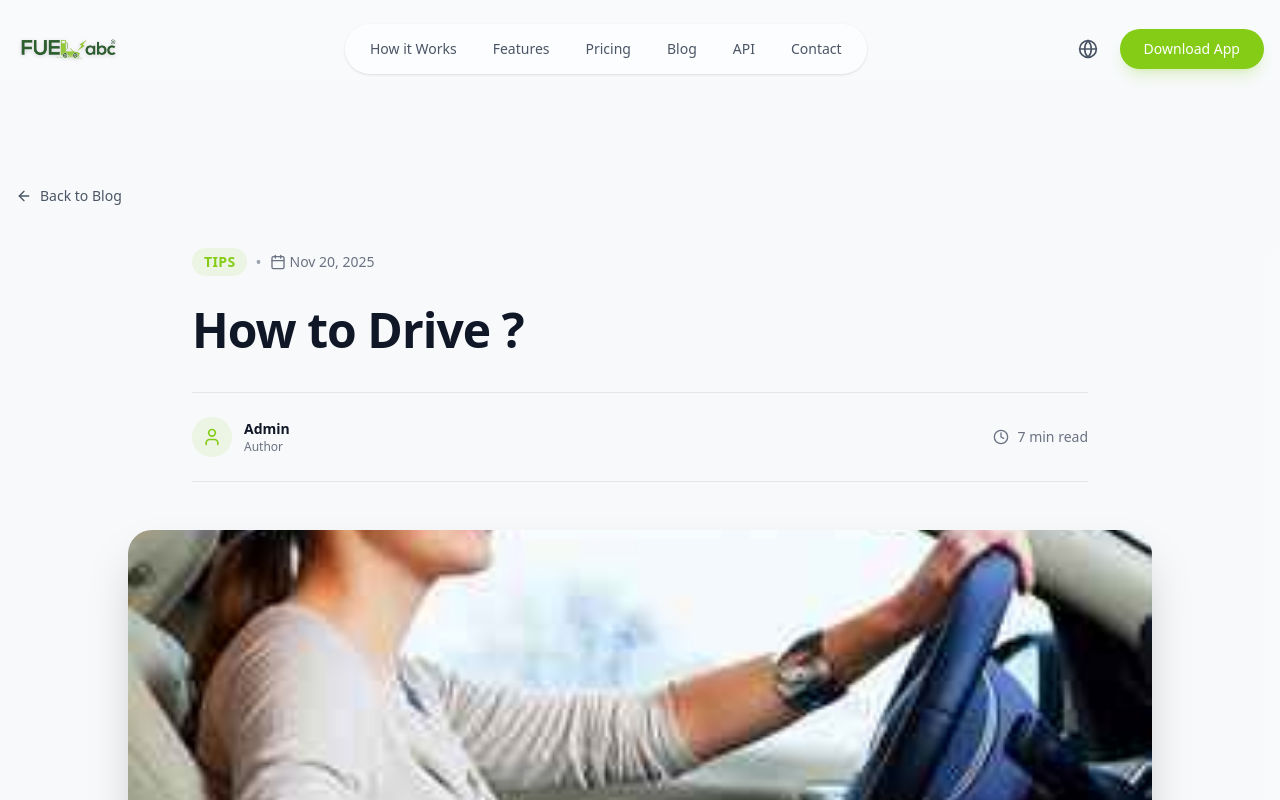
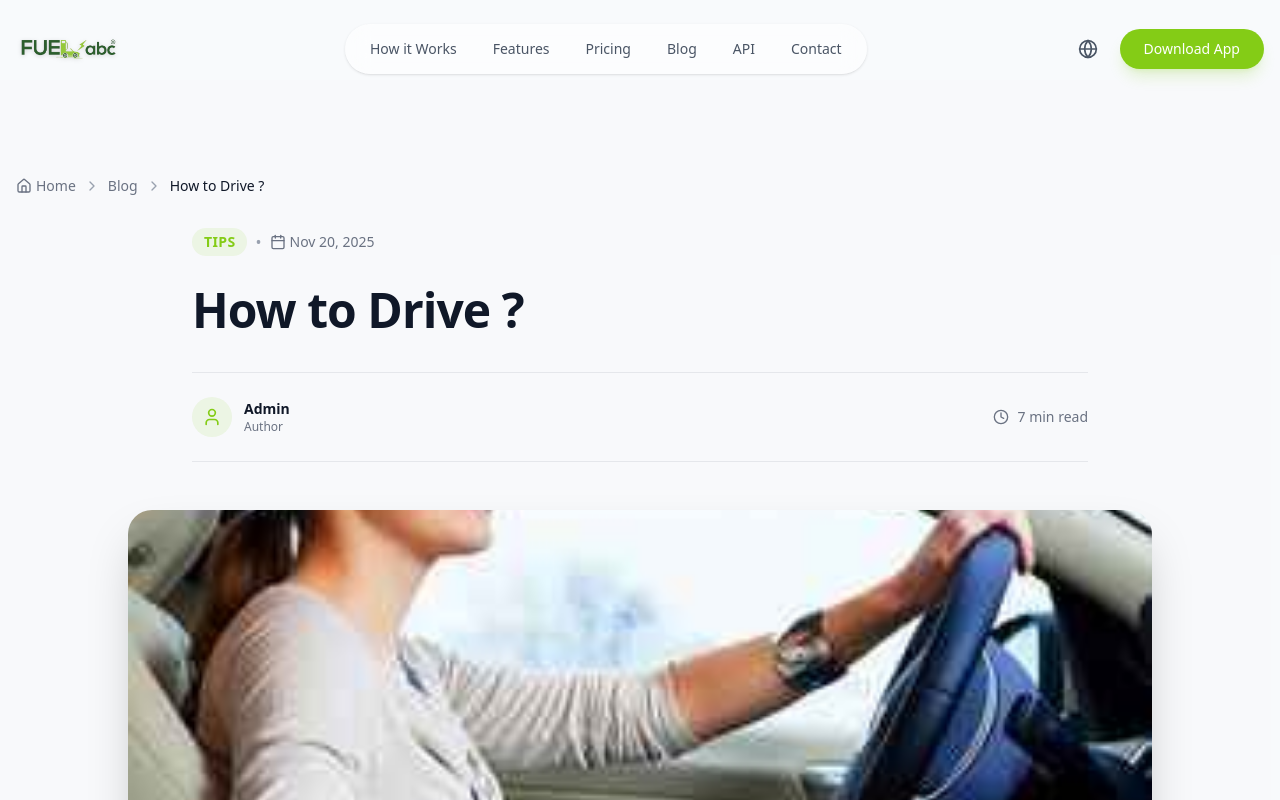
Before and after one commit to anmoldeep01/fuelabc-frontent, a Next.js app: page /blog/how-to-drive in a window 1280 px wide. Shown: the top 800 px of the page. Built offline with nearby package versions, Linux system fonts and the light colour scheme.

Commit message:
minnor fix

```diff
--- a/src/app/blog/[slug]/page.tsx
+++ b/src/app/blog/[slug]/page.tsx
@@ -1,17 +1,27 @@
-"use client";
-
 import React from "react";
 import Image from "next/image";
 import Link from "next/link";
-import { notFound, useParams } from "next/navigation";
-import { ArrowLeft, Calendar, Clock, User, ArrowRight } from "lucide-react";
+import { notFound } from "next/navigation";
+import { ArrowLeft, Calendar, Clock, User, ArrowRight, ChevronRight, Home } from "lucide-react";
 import { Button } from "@/components/ui/Button";
 import { ScrollAnimation } from "@/components/ui/ScrollAnimation";
 import { BLOG_POSTS, FEATURED_POST } from "@/lib/blog-data";
 
-export default function BlogPostPage() {
-    const params = useParams();
-    const slug = params.slug as string;
+export async function generateStaticParams() {
+    const posts = BLOG_POSTS.map((post) => ({
+        slug: post.slug,
+    }));
+
+    // Add featured post if it's not in BLOG_POSTS
+    if (!BLOG_POSTS.find(p => p.slug === FEATURED_POST.slug)) {
+        posts.push({ slug: FEATURED_POST.slug });
+    }
+
+    return posts;
+}
+
+export default async function BlogPostPage({ params }: { params: Promise<{ slug: string }> }) {
+    const { slug } = await params;
 
     // Find post in both regular posts and featured post
     const post = BLOG_POSTS.find((p) => p.slug === slug) ||
@@ -28,19 +38,27 @@ export default function BlogPostPage() {
 
     return (
         <main className="min-h-screen pt-24 pb-20 bg-gray-50/50">
-            {/* Navigation Bar */}
+            {/* Breadcrumbs */}
             <div className="container mx-auto px-4 mb-8">
-                <Link href="/blog">
-                    <Button variant="ghost" className="group text-gray-600 hover:text-primary pl-0">
-                        <ArrowLeft className="w-4 h-4 mr-2 group-hover:-translate-x-1 transition-transform" />
-                        Back to Blog
-                    </Button>
-                </Link>
+                <nav className="flex items-center text-sm text-gray-500">
+                    <Link href="/" className="hover:text-primary transition-colors flex items-center gap-1">
+                        <Home className="w-4 h-4" />
+                        Home
+                    </Link>
+                    <ChevronRight className="w-4 h-4 mx-2 text-gray-400" />
+                    <Link href="/blog" className="hover:text-primary transition-colors">
+                        Blog
+                    </Link>
+                    <ChevronRight className="w-4 h-4 mx-2 text-gray-400" />
+                    <span className="text-gray-900 font-medium truncate max-w-[200px] md:max-w-md">
+                        {post.title}
+                    </span>
+                </nav>
             </div>
 
             <article className="container mx-auto px-4">
                 {/* Hero Section */}
-                <ScrollAnimation animation="fadeUp" duration={0.8}>
+                <ScrollAnimation animation="fadeUp" duration={0.5} animateOnLoad>
                     <div className="max-w-4xl mx-auto mb-12">
                         <div className="flex items-center gap-2 mb-6">
                             <span className="bg-primary/10 text-primary text-sm font-bold px-3 py-1 rounded-full uppercase tracking-wide">
@@ -75,7 +93,7 @@ export default function BlogPostPage() {
                 </ScrollAnimation>
 
                 {/* Featured Image */}
-                <ScrollAnimation animation="scaleIn" delay={0.2} duration={0.8}>
+                <ScrollAnimation animation="scaleIn" duration={0.6}>
                     <div className="max-w-5xl mx-auto mb-16 relative aspect-video md:aspect-[21/9] rounded-3xl overflow-hidden shadow-2xl">
                         <Image
                             src={post.image}
@@ -88,7 +106,7 @@ export default function BlogPostPage() {
                 </ScrollAnimation>
 
                 {/* Content */}
-                <ScrollAnimation animation="fadeUp" delay={0.3}>
+                <ScrollAnimation animation="fadeUp" delay={0.1}>
                     <div className="max-w-3xl mx-auto prose prose-lg prose-gray prose-headings:font-heading prose-headings:font-bold prose-headings:text-gray-900 prose-p:text-gray-600 prose-a:text-primary hover:prose-a:text-primary-dark prose-img:rounded-xl mb-20">
                         <div dangerouslySetInnerHTML={{ __html: post.content }} />
                     </div>
--- a/src/app/blog/page.tsx
+++ b/src/app/blog/page.tsx
@@ -1,5 +1,3 @@
-"use client";
-
 import Image from "next/image";
 import Link from "next/link";
 import { ArrowRight, Calendar, Clock, User } from "lucide-react";
@@ -12,7 +10,7 @@ export default function BlogPage() {
         <main className="min-h-screen pt-24 pb-20">
             {/* Header Section */}
             <section className="container mx-auto px-4 mb-16">
-                <ScrollAnimation animation="fadeUp" duration={0.8}>
+                <ScrollAnimation animation="fadeUp" duration={0.5} animateOnLoad>
                     <div className="text-center max-w-3xl mx-auto mb-16">
                         <h1 className="font-heading text-4xl md:text-5xl font-bold text-gray-900 mb-6">
                             Our <span className="text-primary">Blog</span>
@@ -24,7 +22,7 @@ export default function BlogPage() {
                 </ScrollAnimation>
 
                 {/* Featured Post */}
-                <ScrollAnimation animation="scaleIn" delay={0.2} duration={0.8}>
+                <ScrollAnimation animation="scaleIn" duration={0.6} animateOnLoad>
                     <Link href={`/blog/${FEATURED_POST.slug}`} className="block">
                         <div className="relative rounded-3xl overflow-hidden bg-white shadow-xl group cursor-pointer transform transition-all duration-500 hover:shadow-2xl hover:-translate-y-1">
                             <div className="grid md:grid-cols-2 gap-0">
@@ -70,7 +68,7 @@ export default function BlogPage() {
 
             {/* Recent Articles Grid */}
             <section className="container mx-auto px-4">
-                <ScrollAnimation animation="fadeUp" delay={0.4}>
+                <ScrollAnimation animation="fadeUp" delay={0.1}>
                     <div className="flex items-center justify-between mb-8">
                         <h3 className="font-heading text-2xl font-bold text-gray-900">Recent Articles</h3>
                     </div>
@@ -78,7 +76,7 @@ export default function BlogPage() {
 
                 <div className="grid md:grid-cols-2 lg:grid-cols-3 gap-8">
                     {BLOG_POSTS.map((post, index) => (
-                        <ScrollAnimation key={post.id} animation="fadeUp" delay={0.1 * index} duration={0.6}>
+                        <ScrollAnimation key={post.id} animation="fadeUp" delay={0.1 * index} duration={0.5}>
                             <Link href={`/blog/${post.slug}`} className="block h-full">
                                 <article
                                     className="bg-white rounded-2xl overflow-hidden shadow-sm hover:shadow-xl transition-all duration-300 group flex flex-col h-full border border-gray-100 hover:-translate-y-1"
--- a/src/components/ui/Button.tsx
+++ b/src/components/ui/Button.tsx
@@ -1,3 +1,5 @@
+"use client";
+
 import * as React from "react";
 import { Slot } from "@radix-ui/react-slot";
 import { cva, type VariantProps } from "class-variance-authority";
--- a/src/components/ui/ScrollAnimation.tsx
+++ b/src/components/ui/ScrollAnimation.tsx
@@ -19,7 +19,8 @@ export function ScrollAnimation({
     delay = 0,
     duration = 0.5,
     viewport = { once: true, margin: "-50px" },
-}: ScrollAnimationProps) {
+    animateOnLoad = false,
+}: ScrollAnimationProps & { animateOnLoad?: boolean }) {
 
     const variants = {
         hidden: {
@@ -45,8 +46,9 @@ export function ScrollAnimation({
         <motion.div
             className={className}
             initial="hidden"
-            whileInView="visible"
-            viewport={viewport}
+            whileInView={animateOnLoad ? undefined : "visible"}
+            animate={animateOnLoad ? "visible" : undefined}
+            viewport={animateOnLoad ? undefined : viewport}
             variants={variants}
         >
             {children}
```
